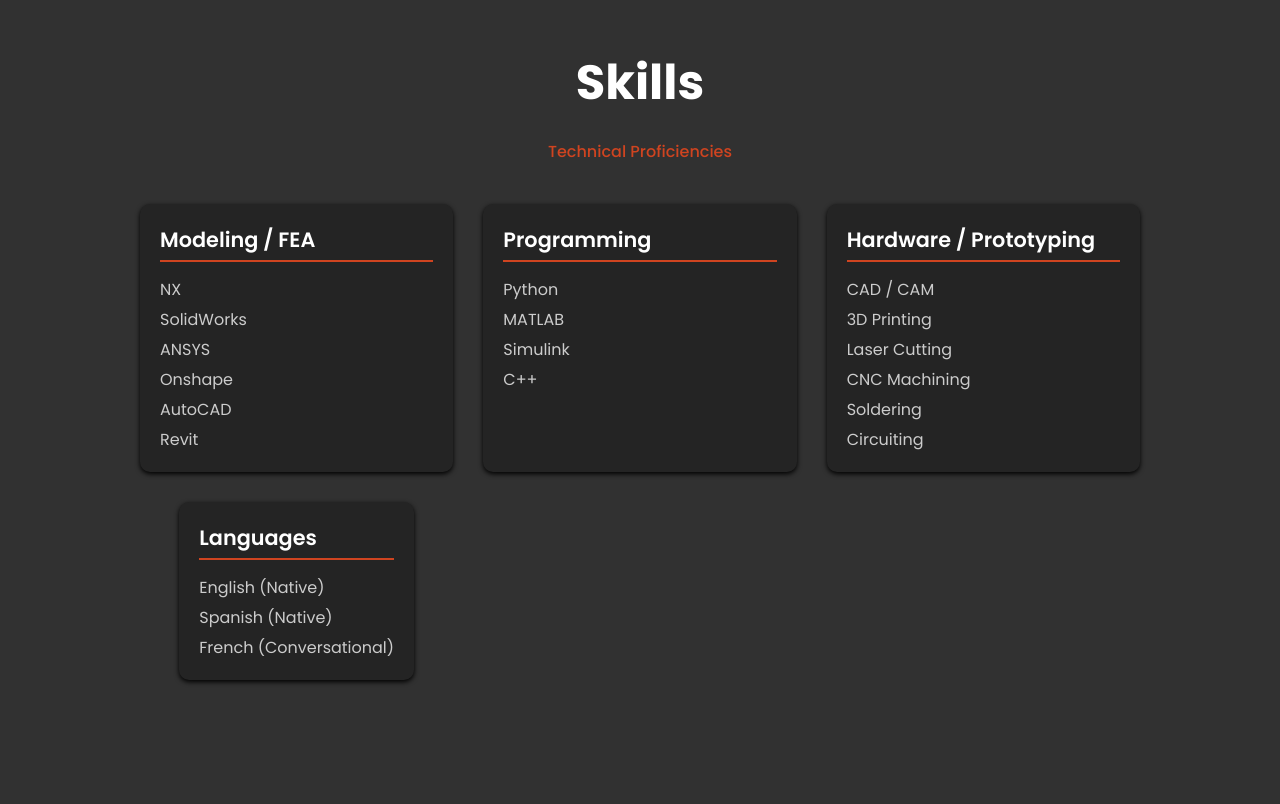
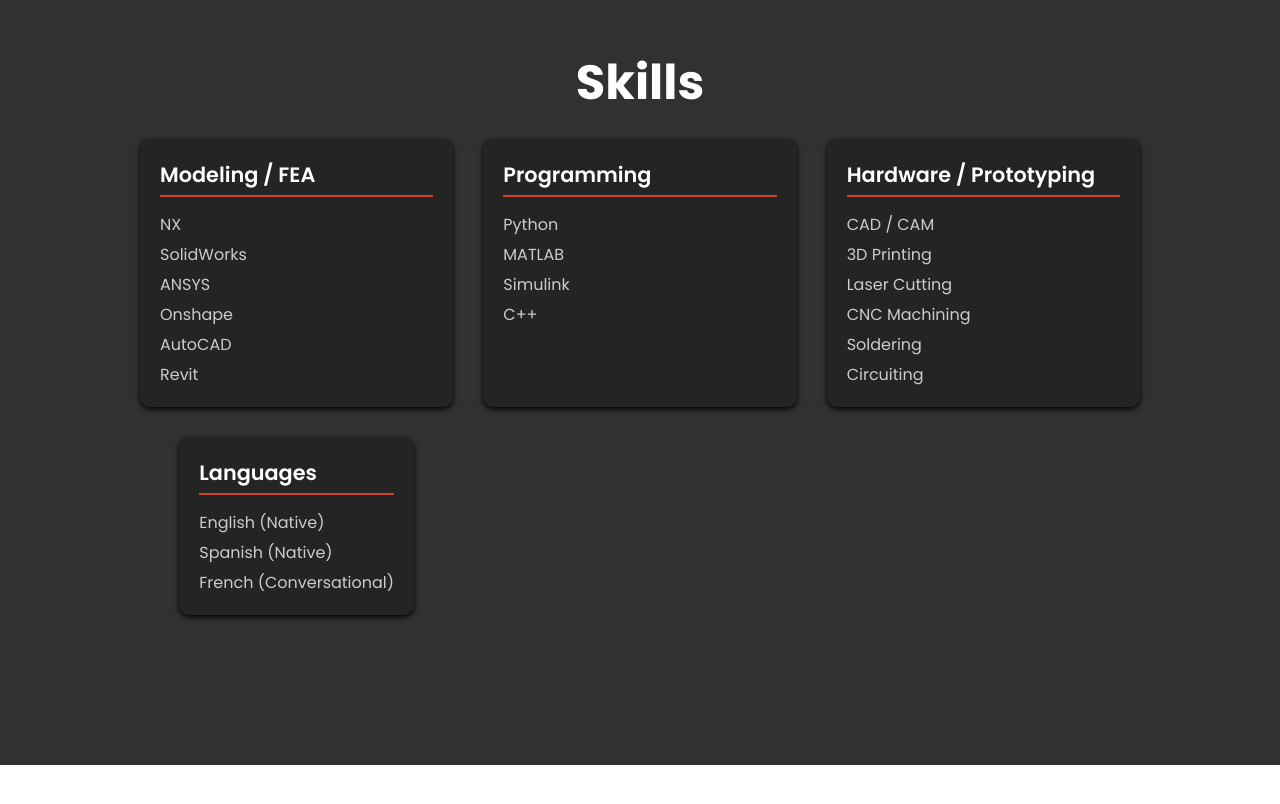
Before and after one commit to luis-a-tovar/home, a plain HTML site: page index.html in a window 1280 px wide. Shown: the part 2880-3684 px from the top of the page. After the commit the page ends 3645 px from the top, so only its background shows below. Drawn offline with Linux system fonts and the light colour scheme.

Commit message:
Update index.html

```diff
--- a/index.html
+++ b/index.html
@@ -141,7 +141,6 @@
     <!-- Skills Section -->
     <section class="skills-section" id="skills">
       <h2 class="section__title">Skills</h2>
-      <span class="section__subtitle">Technical Proficiencies</span>
 
       <div class="skills__container container grid">
         <!-- Modeling / FEA -->
```
